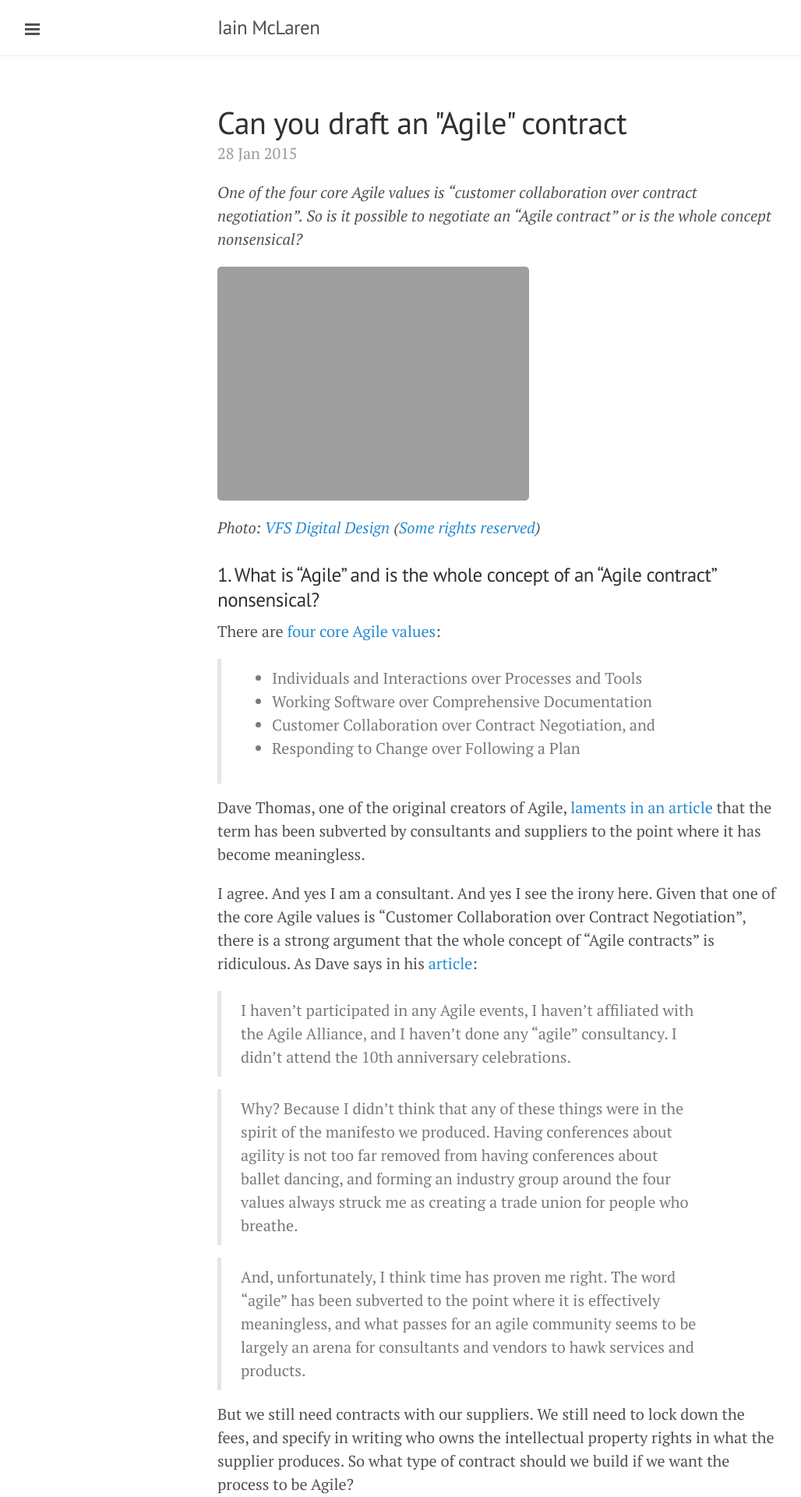
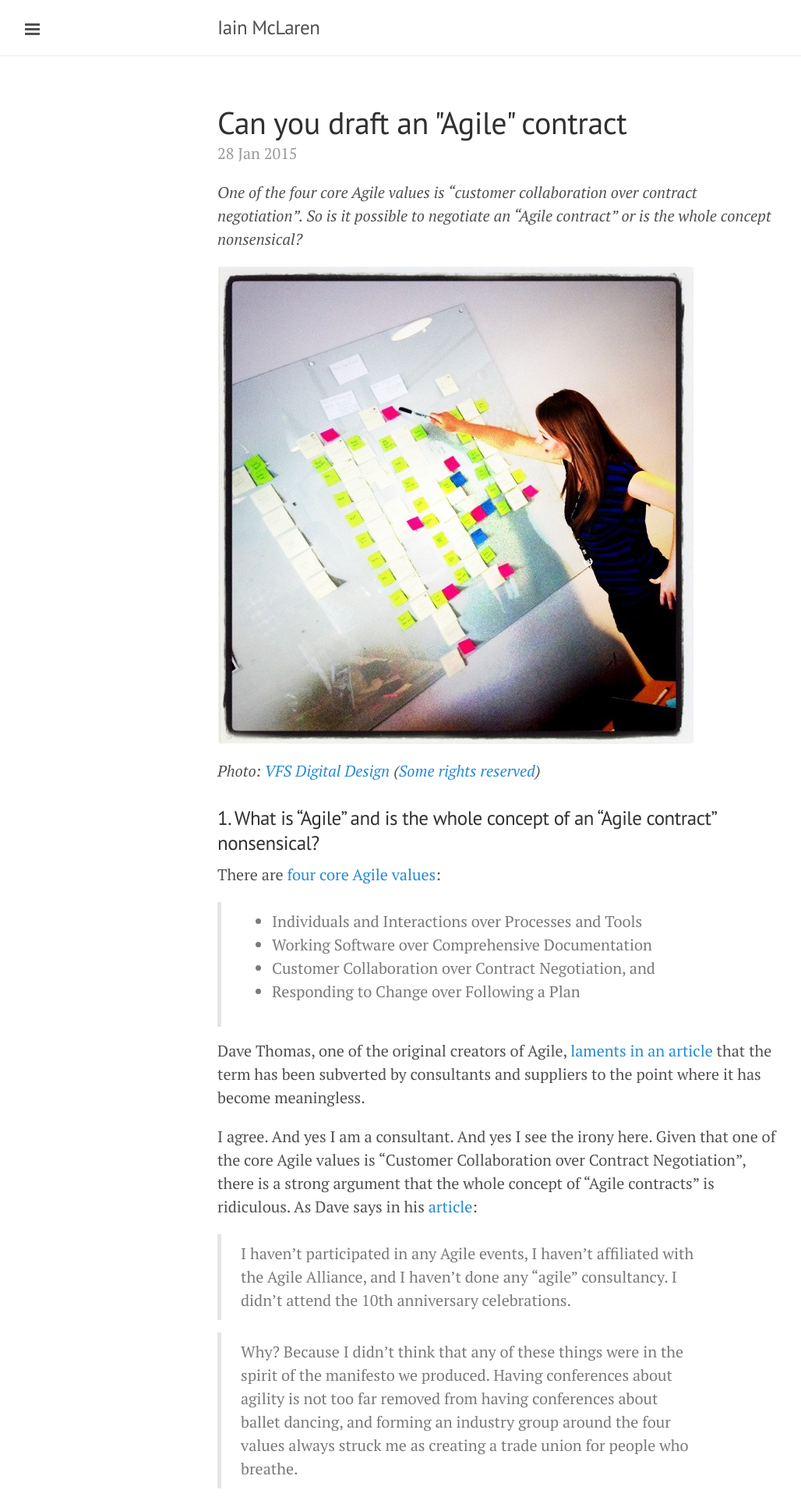
Before and after one commit to imclaren/blog, a Jekyll site: the page built from _posts/2015-01-28-agile.md, in a window 1280 px wide. Shown: the top 1920 px of the page at 78% size, without its empty margins (1-1029 px from the left). Built offline with Jekyll 4.4.1, drawn with Linux system fonts in a browser that asks for light colours; Markdown is read by kramdown in place of the engine named in the settings.

Commit message:
Agile draft

```diff
--- a/_posts/2015-01-28-agile.md
+++ b/_posts/2015-01-28-agile.md
@@ -5,7 +5,7 @@ title: Can you draft an "Agile" contract
 
 *One of the four core Agile values is "customer collaboration over contract negotiation".  So is it possible to negotiate an "Agile contract" or is the whole concept nonsensical?*
 
-![Agile](http://iainmclaren.com/public/images/2014-01-28-agile.jpg)
+![Agile](http://iainmclaren.com/public/images/2015-01-28-agile.jpg)
 
 *Photo: [VFS Digital Design](https://www.flickr.com/photos/vfsdigitaldesign/) ([Some rights reserved](https://creativecommons.org/licenses/by/2.0/))*
 
```
